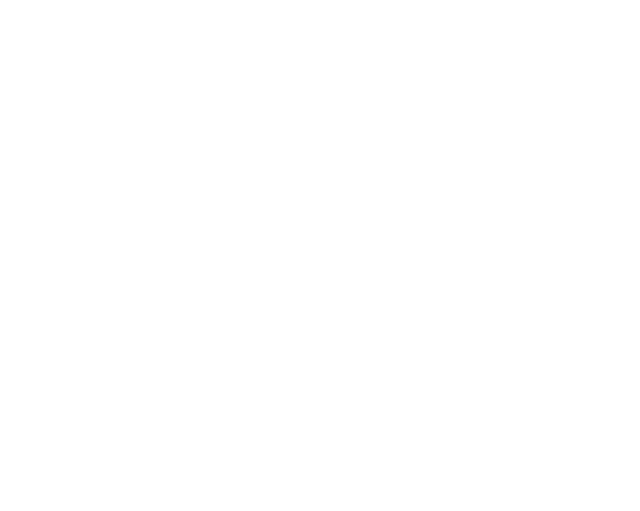
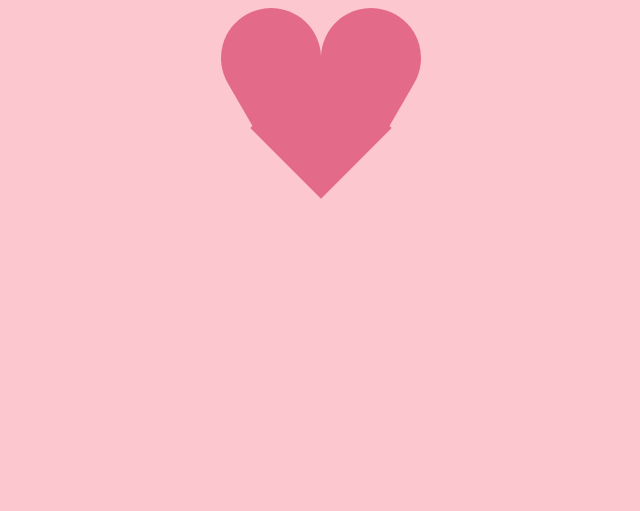
Before and after one commit to pennmeg/pure-css-heart-balloon, a plain HTML site: page index.html in a window 1280 px wide. Shown: the whole page, without its empty margins (277-917 px from the left). Drawn offline with Linux system fonts and the light colour scheme.

Commit message:
basic heart shape

```diff
--- a/index.html
+++ b/index.html
@@ -7,5 +7,13 @@
     <title>Pure CSS: heart balloon</title>
     <link rel="stylesheet" href="styles.css" />
   </head>
-  <body></body>
+  <body>
+    <div id="balloon--wrapper">
+      <div style="display: flex">
+        <div id="balloon--circle--1" class="pink"></div>
+        <div id="balloon--circle--2" class="pink"></div>
+      </div>
+      <div id="balloon--bottom" class="pink"></div>
+    </div>
+  </body>
 </html>
--- a/styles.css
+++ b/styles.css
@@ -0,0 +1,50 @@
+body {
+  width: 100%;
+  height: 100vw;
+  background-color: #fcc7cf;
+}
+
+/* Colors */
+.pink {
+  background-color: #e36b89;
+}
+
+.dark--pink {
+  background-color: #d85678;
+}
+
+.light--pink {
+  background-color: #fde3e6;
+}
+
+#balloon--wrapper {
+  margin: 0 auto;
+  position: relative;
+  height: 500px;
+  width: 300px;
+}
+
+#balloon--circle--1,
+#balloon--circle--2 {
+  height: 100px;
+  width: 100px;
+}
+
+#balloon--circle--1 {
+  border-radius: 80% 80% 80% 0;
+  transform: rotate(330deg);
+}
+
+#balloon--circle--2 {
+  border-radius: 80% 80% 80% 0;
+  transform: rotate(300deg);
+}
+
+#balloon--bottom {
+  position: absolute;
+  left: 50px;
+  top: 70px;
+  height: 100px;
+  width: 100px;
+  transform: rotate(45deg);
+}
```
